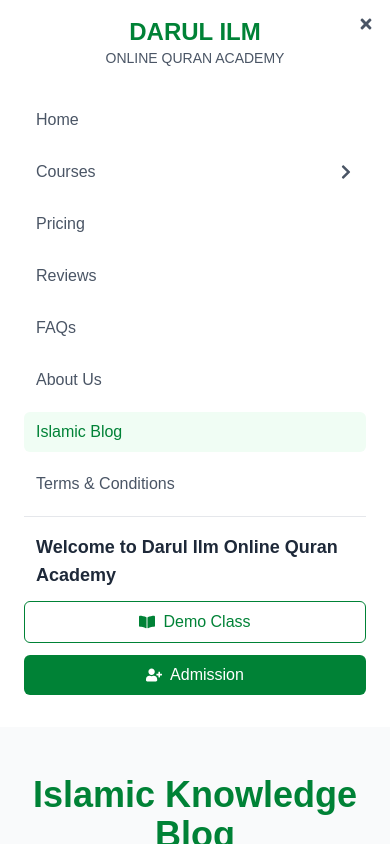
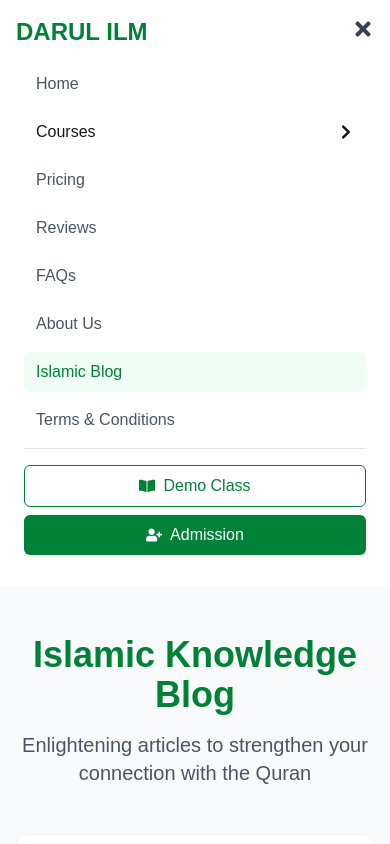
Before and after one commit to furqan1214/quran_website, a Next.js app: page /blog in a window 390 px wide. Both pictures are taken after a click on the button 362 px from the left and 28 px from the top of the page. Shown: the top 844 px of the page. Built offline with nearby package versions, Linux system fonts and the light colour scheme.

Commit message:
Update Header.tsx

```diff
--- a/app/components/Header.tsx
+++ b/app/components/Header.tsx
@@ -3,13 +3,21 @@
 import Link from 'next/link'
 import { useState, useEffect } from 'react'
 import { usePathname } from 'next/navigation'
-import { FaBookOpen, FaUserPlus, FaTimes, FaChevronDown, FaChevronRight } from 'react-icons/fa'
+import {
+  FaBookOpen,
+  FaUserPlus,
+  FaTimes,
+  FaChevronDown,
+  FaChevronRight,
+} from 'react-icons/fa'
 
 export default function Header() {
-  const [mobileMenuOpen, setMobileMenuOpen] = useState<boolean>(false)
-  const [scrolled, setScrolled] = useState<boolean>(false)
-  const [showDemoModal, setShowDemoModal] = useState<boolean>(false)
-  const [coursesMenuOpen, setCoursesMenuOpen] = useState<boolean>(false)
+  const [mobileMenuOpen, setMobileMenuOpen] = useState(false)
+  const [scrolled, setScrolled] = useState(false)
+  const [showDemoModal, setShowDemoModal] = useState(false)
+  const [activeMobileSubmenu, setActiveMobileSubmenu] = useState<string | null>(null)
+  const [isDesktopCoursesOpen, setIsDesktopCoursesOpen] = useState(false)
+
   const pathname = usePathname()
 
   useEffect(() => {
@@ -19,25 +27,14 @@ export default function Header() {
       }
     }
 
-    if (typeof window !== 'undefined') {
-      window.addEventListener('scroll', handleScroll)
-      return () => window.removeEventListener('scroll', handleScroll)
-    }
+    window.addEventListener('scroll', handleScroll)
+    return () => window.removeEventListener('scroll', handleScroll)
   }, [])
-     const handleDemoClick = (e: React.MouseEvent) => {
+
+  const handleDemoClick = (e: React.MouseEvent) => {
     e.preventDefault()
     setShowDemoModal(true)
     setMobileMenuOpen(false)
-}
-
-  const toggleCoursesMenu = (e: React.MouseEvent) => {
-    e.preventDefault()
-    setCoursesMenuOpen(!coursesMenuOpen)
-  }
-
-  const closeAllMenus = () => {
-    setMobileMenuOpen(false)
-    setCoursesMenuOpen(false)
   }
 
   const navLinks = [
@@ -55,7 +52,7 @@ export default function Header() {
         { name: 'Hadith Course', href: '/hadith' },
         { name: 'Arabic Language Course', href: '/arabic' },
         { name: 'Islamic Studies Course', href: '/islamic-studies' },
-      ]
+      ],
     },
     { name: 'Pricing', href: '/pricing' },
     { name: 'Reviews', href: '/reviews' },
@@ -67,39 +64,44 @@ export default function Header() {
 
   return (
     <>
-      <header className={`sticky top-0 z-50 transition-all ${scrolled ? 'bg-white shadow-md py-2' : 'bg-white/90 backdrop-blur-sm py-4'}`}>
+      <header
+        className={`sticky top-0 z-50 transition-all ${
+          scrolled ? 'bg-white shadow-md py-2' : 'bg-white/90 backdrop-blur-sm py-4'
+        }`}
+      >
         <div className="container mx-auto px-4">
-          <div className="flex flex-col items-center md:items-start mb-2">
-            <Link href="/" className="flex flex-col items-center md:items-start mb-2">
-              <span className="text-2xl font-bold text-green-700">DARUL ILM</span>
-              <span className="text-sm text-gray-600">ONLINE QURAN ACADEMY</span>
+          <div className="flex justify-between items-center">
+            {/* Logo */}
+            <Link href="/" className="text-2xl font-bold text-green-700">
+              DARUL ILM
             </Link>
 
-            <div className="hidden md:flex items-center space-x-4 mt-2">
+            {/* Desktop Buttons */}
+            <div className="hidden md:flex items-center space-x-4">
               <Link
                 href="/demo"
-                className="bg-white text-green-700 border border-green-700 px-4 py-2 rounded-md text-sm font-medium hover:bg-green-50 transition-colors flex items-center"
                 onClick={handleDemoClick}
+                className="bg-white text-green-700 border border-green-700 px-4 py-2 rounded-md text-sm font-medium hover:bg-green-50 flex items-center"
               >
                 <FaBookOpen className="mr-2" />
                 Demo Class
               </Link>
               <Link
                 href="/admission"
-                className="bg-green-700 text-white px-4 py-2 rounded-md text-sm font-medium hover:bg-green-800 transition-colors flex items-center"
+                className="bg-green-700 text-white px-4 py-2 rounded-md text-sm font-medium hover:bg-green-800 flex items-center"
               >
                 <FaUserPlus className="mr-2" />
                 Admission
               </Link>
             </div>
 
-            <div className="md:hidden flex items-center absolute right-4 top-4">
+            {/* Hamburger */}
+            <div className="md:hidden">
               <button
                 onClick={() => setMobileMenuOpen(!mobileMenuOpen)}
-                className="text-gray-600 hover:text-green-700"
-                aria-label="Toggle menu"
+                className="text-gray-700"
               >
-                {mobileMenuOpen ? <FaTimes /> : (
+                {mobileMenuOpen ? <FaTimes size={22} /> : (
                   <svg className="h-6 w-6" fill="none" stroke="currentColor" viewBox="0 0 24 24">
                     <path strokeLinecap="round" strokeLinejoin="round" strokeWidth={2} d="M4 6h16M4 12h16M4 18h16" />
                   </svg>
@@ -108,39 +110,37 @@ export default function Header() {
             </div>
           </div>
 
-          {/* Desktop Navigation */}
-          <nav className="hidden md:flex items-center justify-center space-x-6 py-2 relative border-t border-gray-200">
+          {/* Desktop Nav */}
+          <nav className="hidden md:flex justify-center space-x-6 py-3 border-t border-gray-200">
             {navLinks.map((link) => (
               <div key={link.name} className="relative group">
                 <Link
                   href={link.href}
-                  className={`px-3 py-1 rounded-md text-sm font-medium transition-colors flex items-center ${
+                  className={`px-3 py-1 rounded-md text-sm font-medium flex items-center ${
                     pathname === link.href
                       ? 'text-green-700 font-semibold'
                       : 'text-gray-600 hover:text-green-700'
                   }`}
-                  onMouseEnter={() => link.submenu && setCoursesMenuOpen(true)}
-                  onMouseLeave={() => link.submenu && setCoursesMenuOpen(false)}
+                  onMouseEnter={() => link.submenu && setIsDesktopCoursesOpen(true)}
+                  onMouseLeave={() => link.submenu && setIsDesktopCoursesOpen(false)}
                 >
                   {link.name}
-                  {link.submenu && (
-                    <FaChevronDown className="ml-1 h-3 w-3" />
-                  )}
+                  {link.submenu && <FaChevronDown className="ml-1 h-3 w-3" />}
                 </Link>
 
-                {link.submenu && coursesMenuOpen && (
+                {link.submenu && isDesktopCoursesOpen && (
                   <div
                     className="absolute left-0 mt-2 w-56 rounded-md shadow-lg bg-white ring-1 ring-black ring-opacity-5 py-1 z-50"
-                    onMouseEnter={() => setCoursesMenuOpen(true)}
-                    onMouseLeave={() => setCoursesMenuOpen(false)}
+                    onMouseEnter={() => setIsDesktopCoursesOpen(true)}
+                    onMouseLeave={() => setIsDesktopCoursesOpen(false)}
                   >
-                    {link.submenu.map((subItem) => (
+                    {link.submenu.map((sub) => (
                       <Link
-                        key={subItem.name}
-                        href={subItem.href}
+                        key={sub.name}
+                        href={sub.href}
                         className="block px-4 py-2 text-sm text-gray-700 hover:bg-green-50 hover:text-green-700"
                       >
-                        {subItem.name}
+                        {sub.name}
                       </Link>
                     ))}
                   </div>
@@ -152,70 +152,74 @@ export default function Header() {
           {/* Mobile Menu */}
           <div
             className={`md:hidden overflow-hidden transition-all duration-300 ease-in-out ${
-              mobileMenuOpen ? 'max-h-screen py-4' : 'max-h-0 py-0'
+              mobileMenuOpen ? 'max-h-screen pt-4' : 'max-h-0'
             }`}
           >
-            <div className="flex flex-col space-y-3 px-2">
+            <div className="flex flex-col space-y-2 px-2 pb-4">
               {navLinks.map((link) => (
                 <div key={link.name}>
                   {link.submenu ? (
-                    <div className="space-y-1">
+                    <>
                       <button
-                        onClick={toggleCoursesMenu}
-                        className={`px-3 py-2 rounded-md text-base font-medium flex justify-between items-center w-full ${
-                          pathname === link.href
-                            ? 'text-green-700 bg-green-50'
-                            : 'text-gray-600 hover:text-green-700 hover:bg-green-50'
-                        }`}
+                        onClick={() =>
+                          setActiveMobileSubmenu((prev) =>
+                            prev === link.name ? null : link.name
+                          )
+                        }
+                        className="w-full px-3 py-2 text-left flex justify-between items-center text-base font-medium rounded-md hover:bg-green-50"
                       >
                         <span>{link.name}</span>
-                        <FaChevronRight className={`transition-transform ${coursesMenuOpen ? 'rotate-90' : ''}`} />
+                        <FaChevronRight
+                          className={`transition-transform ${
+                            activeMobileSubmenu === link.name ? 'rotate-90' : ''
+                          }`}
+                        />
                       </button>
-
-                      {coursesMenuOpen && (
-                        <div className="pl-4 space-y-2">
-                          {link.submenu.map((subItem) => (
+                      {activeMobileSubmenu === link.name && (
+                        <div className="pl-4 space-y-1">
+                          {link.submenu.map((sub) => (
                             <Link
-                              key={subItem.name}
-                              href={subItem.href}
-                              className="block px-3 py-2 text-sm rounded-md bg-gray-50 text-gray-700 hover:text-green-700 hover:bg-green-50"
-                              onClick={closeAllMenus}
+                              key={sub.name}
+                              href={sub.href}
+                              onClick={() => setMobileMenuOpen(false)}
+                              className="block px-3 py-2 text-sm rounded-md bg-gray-50 text-gray-700 hover:bg-green-50"
                             >
-                              {subItem.name}
+                              {sub.name}
                             </Link>
                           ))}
                         </div>
                       )}
-                    </div>
+                    </>
                   ) : (
                     <Link
                       href={link.href}
-                      className={`px-3 py-2 rounded-md text-base font-medium flex justify-between items-center ${
+                      className={`block px-3 py-2 text-base rounded-md font-medium ${
                         pathname === link.href
                           ? 'text-green-700 bg-green-50'
                           : 'text-gray-600 hover:text-green-700 hover:bg-green-50'
                       }`}
-                      onClick={closeAllMenus}
+                      onClick={() => setMobileMenuOpen(false)}
                     >
                       {link.name}
                     </Link>
                   )}
                 </div>
               ))}
-              <div className="flex flex-col space-y-3 pt-4 border-t border-gray-200">
-                <h3 className="text-lg font-semibold text-gray-800 px-3">Welcome to Darul Ilm Online Quran Academy</h3>
+
+              {/* Buttons */}
+              <div className="pt-4 border-t border-gray-200 space-y-2">
                 <Link
-                  href="#demo"
+                  href="/demo"
                   onClick={handleDemoClick}
-                  className="bg-white text-green-700 border border-green-700 px-4 py-2 rounded-md text-base font-medium text-center hover:bg-green-50 flex items-center justify-center"
+                  className="flex justify-center items-center bg-white text-green-700 border border-green-700 px-4 py-2 rounded-md text-base font-medium hover:bg-green-50"
                 >
                   <FaBookOpen className="mr-2" />
                   Demo Class
                 </Link>
                 <Link
                   href="/admission"
-                  className="bg-green-700 text-white px-4 py-2 rounded-md text-base font-medium text-center hover:bg-green-800 flex items-center justify-center"
-                  onClick={closeAllMenus}
+                  onClick={() => setMobileMenuOpen(false)}
+                  className="flex justify-center items-center bg-green-700 text-white px-4 py-2 rounded-md text-base font-medium hover:bg-green-800"
                 >
                   <FaUserPlus className="mr-2" />
                   Admission
@@ -226,7 +230,7 @@ export default function Header() {
         </div>
       </header>
 
-      {/* Demo Class Modal */}
+      {/* Demo Modal */}
       {showDemoModal && (
         <div className="fixed inset-0 z-50 flex items-center justify-center bg-black bg-opacity-50 p-4">
           <div className="bg-white rounded-lg shadow-xl max-w-md w-full relative">
@@ -237,32 +241,24 @@ export default function Header() {
             >
               <FaTimes />
             </button>
-
             <div className="p-6">
               <h3 className="text-2xl font-bold text-green-700 mb-4">Schedule a Demo Class</h3>
-
-              <div className="space-y-4">
-                <p className="text-gray-600">
-                  Experience our teaching methodology with a free 30-minute session with one of our qualified Quran teachers.
-                </p>
-
-                <ul className="list-disc pl-5 text-gray-600 space-y-1">
-                  <li>Personalized assessment</li>
-                  <li>Interactive learning experience</li>
-                  <li>Q&A with our teachers</li>
-                  <li>No obligation commitment</li>
-                </ul>
-
-                <div className="pt-4">
-                  <Link
-                    href="/demo-form"
-                    className="block w-full bg-green-600 text-white text-center py-2 px-4 rounded-md hover:bg-green-700 transition-colors"
-                    onClick={() => setShowDemoModal(false)}
-                  >
-                    Book Demo Now
-                  </Link>
-                </div>
-              </div>
+              <p className="text-gray-600 mb-4">
+                Experience our teaching methodology with a free 30-minute session with one of our qualified Quran teachers.
+              </p>
+              <ul className="list-disc pl-5 text-gray-600 mb-4">
+                <li>Personalized assessment</li>
+                <li>Interactive learning experience</li>
+                <li>Q&A with our teachers</li>
+                <li>No obligation commitment</li>
+              </ul>
+              <Link
+                href="/demo-form"
+                className="block w-full bg-green-600 text-white text-center py-2 px-4 rounded-md hover:bg-green-700"
+                onClick={() => setShowDemoModal(false)}
+              >
+                Book Demo Now
+              </Link>
             </div>
           </div>
         </div>
```
